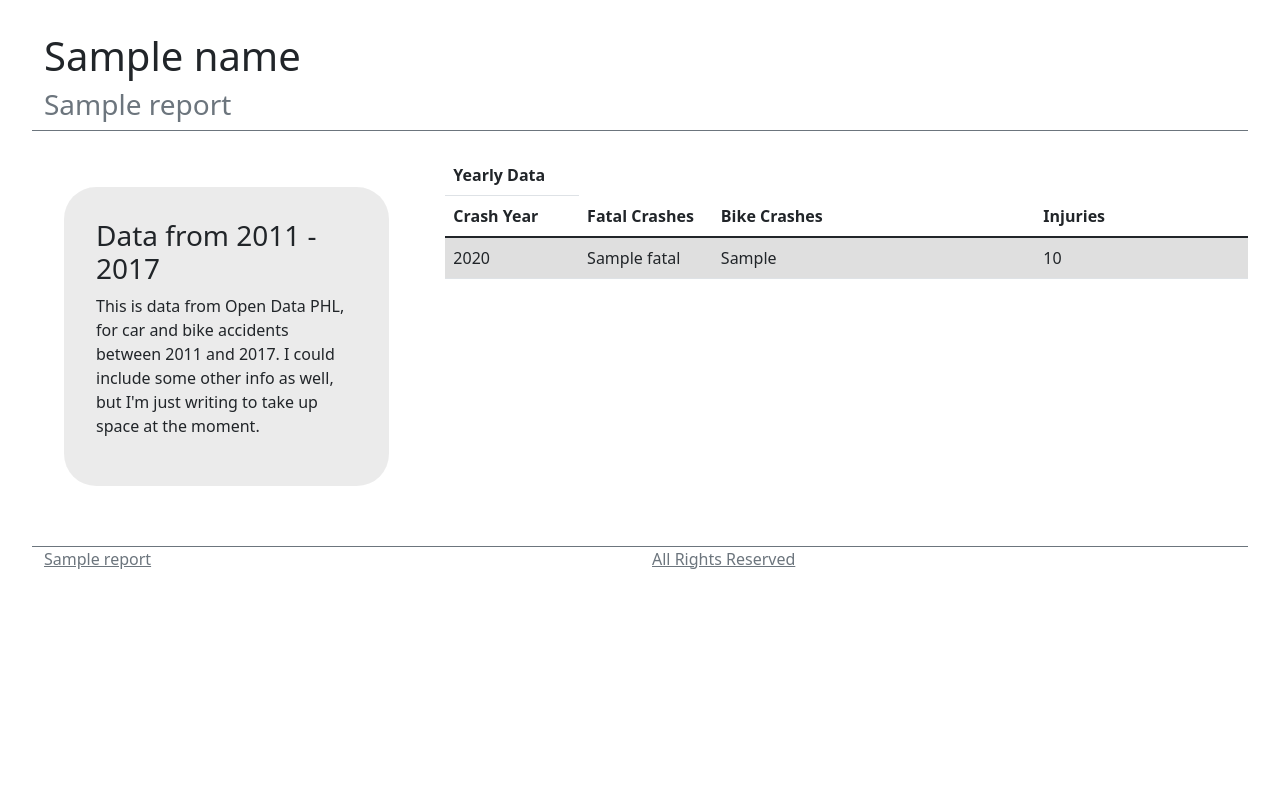
After one commit to mrcrnkovich/jinja-templates, a Python web app: template src/templates/car_accidents.html in a window 1280 px wide. The commit adds this page. Run offline with Jinja, Linux system fonts and the light colour scheme; the template is opened without the code that fills it: most values are stand-ins (such as "Sample title", 1, 10 or a date in 2020); some libraries are stand-ins or nearby versions.

Commit message:
reconfiguring to be more generic

```diff
--- a/src/templates/base/base.html
+++ b/src/templates/base/base.html
@@ -3,12 +3,27 @@
 <!DOCTYPE html>
 <html>
 <head>
-    <link rel="stylesheet" href="https://cdn.jsdelivr.net/npm/bootstrap@5.1.1/dist/css/bootstrap.min.css" integrity="sha384-F3w7mX95PdgyTmZZMECAngseQB83DfGTowi0iMjiWaeVhAn4FJkqJByhZMI3AhiU" crossorigin="anonymous">
-    <style>
-        .table tbody tr:nth-child(odd){background:CCC}
-    </style>
+    <meta charset="UTF-8">
+    {% block script %}
+        <script src="https://cdn.plot.ly/plotly-2.8.3.min.js"></script>
+    {% endblock script %}
+
+    {% block style %}
+        <link rel="stylesheet" href="https://cdn.jsdelivr.net/npm/bootstrap@5.1.1/dist/css/bootstrap.min.css" integrity="sha384-F3w7mX95PdgyTmZZMECAngseQB83DfGTowi0iMjiWaeVhAn4FJkqJByhZMI3AhiU" crossorigin="anonymous">
+        <style>
+            body {padding: 2em; height: 100vh;}
+            .table tbody tr:nth-child(odd){background: rgba(0,0,0,0.08);
+                border-radius: 2rem;}
+            aside {
+                border-radius: 2rem;
+                background: rgba(0,0,0,0.08);
+                padding: 2rem;
+                margin:2rem;
+            }
+        </style>
+    {% endblock style %}
 </head>
-<body>
+<body onload="onPageLoad()">
     {% block body %}
     {% block title %}
         {{title(name, report)}}
@@ -19,5 +34,9 @@
         {{footer(report)}}
     {% endblock footer %}
     {% endblock body %}
+    <script type="text/javascript">
+        {% block javascript %}
+        {% endblock javascript %}
+    </script>
 </body>
 </html>
--- /dev/null
+++ b/src/templates/car_accidents.html
@@ -0,0 +1,45 @@
+{% from "js/plotly_chart.js" import plotly_chart %}
+
+{% extends "base/base.html" %}
+{% block javascript %}
+    {{ plotly_chart(data) }}
+{% endblock javascript %}
+{% block content %}
+<div id="graphDiv" style="min-width:800px"></div>
+<div class="row">
+    <div class="col-md-4">
+      <aside>
+        <h3>Data from 2011 - 2017</h3>
+        <p>This is data from Open Data PHL, for car and bike accidents
+        between 2011 and 2017. I could include some other info as well, but I'm
+        just writing to take up space at the moment.</p>
+      </aside>
+    </div>
+    <div class="col-md-8">
+        <table class="table table-striped">
+          <thead>
+            <tr scope="span">
+            <th>Yearly Data</th>
+            </tr>
+            <tr>
+             <th scope="col" class="col-2 text-left">Crash Year</th>
+             <th scope="col" class="col-2 text-right">Fatal Crashes</th>
+             <th scope="col" class="col text-right">Bike Crashes</th>
+             <th scope="col" class="col text-right">Injuries</th>
+           </tr>
+          </thead>
+          <tbody>
+            {% for row in data.get('rows')|sort(attribute="crash_year") %}
+            <tr>
+              <td class="text-left">{{row.crash_year|capitalize}}</td>
+              <td class="text-right">{{row.fatal}}</td>
+              <td class="text-right">{{row.bike_crash}}</td>
+              <td class="text-right">{{ "{:,.0f}".format(row.injury)}}</td>
+            </tr>
+            {% endfor %}
+          </tbody>
+        </table>
+    </div>
+</div>
+</br>
+{% endblock content %}
--- /dev/null
+++ b/src/templates/js/plotly_chart.js
@@ -0,0 +1,65 @@
+
+{% macro plotly_chart(data) -%}
+
+    function prop_to_array(rows, prop, fn = null) {
+        if (fn == null) {
+            return rows.map((r) => r[prop]);
+        }
+        else {
+            return rows.map((r) => fn(r[prop]));
+        }
+    }
+    function map_data(rows) {
+        bike_data = {
+            x: prop_to_array(rows, "crash_year"),
+            y: prop_to_array(rows, "bike_crash"),
+            name: "Bike Crashes",
+            mode: "markers",
+            type: "scatter",
+            marker: {
+                size: prop_to_array(rows, "fatal"),
+                opacity: 0.8
+            }
+        };
+        injury_data = {
+            x: prop_to_array(rows, "crash_year"),
+            y: prop_to_array(rows, "injury"),
+            name: "Injuries",
+            mode: "markers",
+            type: "scatter",
+            marker: {
+                size: prop_to_array(rows, "fatal"),
+                opacity: 0.6,
+                color: "green"
+            }
+        };
+        return [bike_data, injury_data];
+    }
+
+    function addPlotwFetch(){
+        var base_url = `https://phl.carto.com/api/v2/sql?q=`;
+        var query =
+                `SELECT crash_year` +
+                `, sum(fatal_count) AS fatal` +
+                `, sum(injury_count) AS injury` +
+                `, sum(bicycle_count) as bike_crash` +
+                ` FROM crash_data_collision_crash_2007_2017 ` +
+                ` GROUP BY 1`;
+
+        let url = base_url + query;
+        console.log(url);
+        let plot = document.getElementById("graphDiv");
+
+        fetch(url)
+                .then(r => r.json())
+                .then(d => d.rows)
+                .then(map_data)
+                .then(d => Plotly.newPlot("graphDiv", d));
+    }
+
+    function onPageLoad(){
+        let graphData = {{ data|tojson }};
+            Plotly.newPlot("graphDiv", map_data(graphData.rows),
+                    {displayModeBar:false});
+    }
+{%- endmacro %}
```
Also changed, not shown: config.yml (+11 -14 lines), src/__main__.py (+10 -11 lines), src/get_data.py (added, +13 -0 lines), 3 other files.
